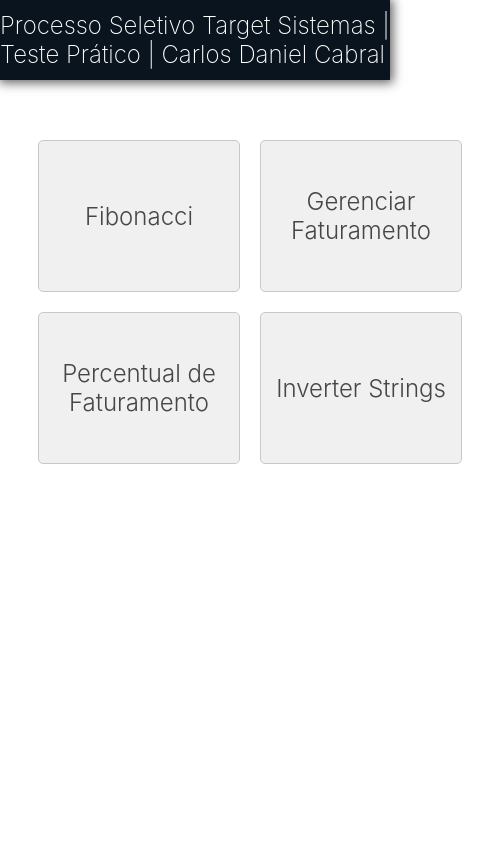
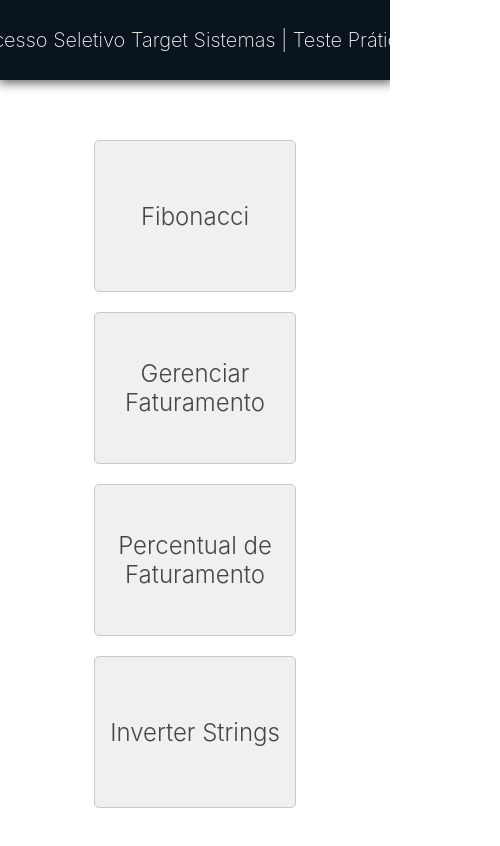
Before and after one commit to carlosdanielcabral/little-projects, a React (Create React App) app in the folder frontend/: page / in a window 390 px wide. Shown: the top 846 px of the page, 500 px wide, since content can reach past the window. Built offline with nearby package versions, Linux system fonts and the light colour scheme.

Commit message:
refactor: apps css

```diff
--- a/frontend/src/apps/Faturamento/Faturamento.css
+++ b/frontend/src/apps/Faturamento/Faturamento.css
@@ -1,4 +1,5 @@
 .faturamento-page {
+  box-sizing: border-box;
   font-family: "Courier New", Courier, monospace;
   height: 100vh;
   overflow-x: hidden;
@@ -8,8 +9,9 @@
 
 .faturamento-page header {
   align-items: center;
+  box-sizing: border-box;
   display: flex;
-  height: 60px;
+  height: 100px;
   justify-content: center;
   width: 100vw;
 }
--- a/frontend/src/apps/Faturamento/Faturamento.jsx
+++ b/frontend/src/apps/Faturamento/Faturamento.jsx
@@ -15,7 +15,6 @@ const Faturamento = () => {
       const URL = `http://localhost:3001/${rota}`
       const resposta = await fetch(URL);
       const dados = await resposta.json();
-      console.log(dados);
       setResultados(dados);
     };
     recuperarResultados();
--- a/frontend/src/apps/Fibonacci/Fibonacci.css
+++ b/frontend/src/apps/Fibonacci/Fibonacci.css
@@ -1,14 +1,19 @@
 .fibonacci-page {
   background-color: rgb(240 240 240);
+  box-sizing: border-box;
   height: 100vh;
+  overflow: hidden;
+  width: 100vw;
 }
 
 .fibonacci-page header {
   align-items: center;
   background-color: rgb(253 253 253);
+  box-sizing: border-box;
   display: flex;
   height: 75px;
   justify-content: center;
+  width: 100vw;
 }
 
 .fibonacci-page header h1 {
@@ -16,12 +21,18 @@
 }
 
 .fibonacci-page main {
+  align-items: center;
+  box-sizing: border-box;
+  display: flex;
+  flex-direction: column;
   padding: 0 40px;
+  width: 100vw;
 }
 
 .fibonacci-page main blockquote {
   background-color: rgb(253 253 253);
   border: 1px solid rgb(200 200 200);
+  box-sizing: border-box;
   color: rgb(60 60 60);
   display: flex;
   flex-direction: column;
--- a/frontend/src/apps/Home/Home.css
+++ b/frontend/src/apps/Home/Home.css
@@ -1,19 +1,31 @@
+@keyframes rolagem-horizontal {
+  0% { margin-left: 100vw }
+  100% { margin-left: -300vw }
+}
+
 .home-page header {
   align-items: center;
   background-color: rgb(10 20 30);
   box-shadow: 1px 1px 10px 2px rgb(100 100 100);
+  box-sizing: border-box;
   color: white;
   display: flex;
   height: 80px;
   justify-content: center;
+  overflow: hidden;
+  width: 100vw;
 }
 
 .home-page header h1 {
+  box-sizing: border-box;
   font-size: 24px;
   font-weight: 200;
+  overflow: hidden;
+  white-space: nowrap;
 }
 
 .home-page main {
+  box-sizing: border-box;
   display: flex;
   flex-wrap: wrap;
   justify-content: center;
@@ -21,3 +33,18 @@
   overflow: hidden;
   width: 500px;
 }
+
+@media screen and (max-width: 600px) {
+  .home-page header h1 {
+    animation-name: rolagem-horizontal;
+    animation-duration: 20s;
+    animation-timing-function: linear;
+    animation-iteration-count: infinite;
+    font-size: 20px;
+    font-weight: 200;
+  }
+
+  .home-page main {
+    width: 100vw;
+  }
+}
--- a/frontend/src/apps/Percentual/Percentual.css
+++ b/frontend/src/apps/Percentual/Percentual.css
@@ -1,4 +1,5 @@
 .percentual-page {
+  box-sizing: border-box;
   font-family: "Courier New", Courier, monospace;
   height: 100vh;
   overflow-x: hidden;
@@ -8,8 +9,9 @@
 
 .percentual-page header {
   align-items: center;
+  box-sizing: border-box;
   display: flex;
-  height: 60px;
+  height: 100px;
   justify-content: center;
   width: 100vw;
 }
--- a/frontend/src/index.jsx
+++ b/frontend/src/index.jsx
@@ -2,7 +2,6 @@ import React from 'react';
 import ReactDOM from 'react-dom/client';
 import './index.css';
 import App from './App';
-import reportWebVitals from './reportWebVitals';
 
 const root = ReactDOM.createRoot(document.getElementById('root'));
 root.render(
@@ -10,8 +9,3 @@ root.render(
     <App />
   </React.StrictMode>,
 );
-
-// If you want to start measuring performance in your app, pass a function
-// to log results (for example: reportWebVitals(console.log))
-// or send to an analytics endpoint. Learn more: https://bit.ly/CRA-vitals
-reportWebVitals();
```
Also changed, not shown: 2 other files (tests, documents, lock files or other folders).
